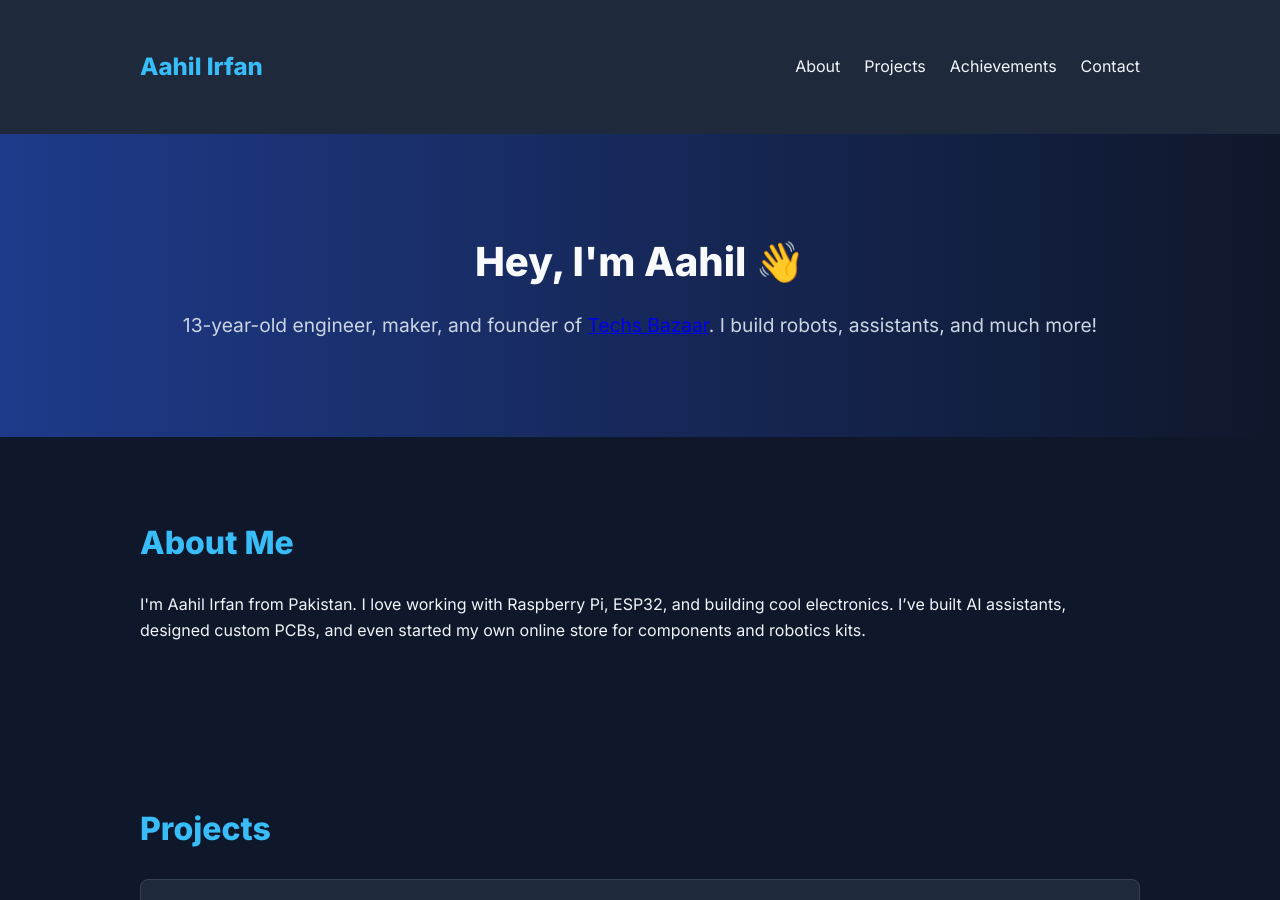
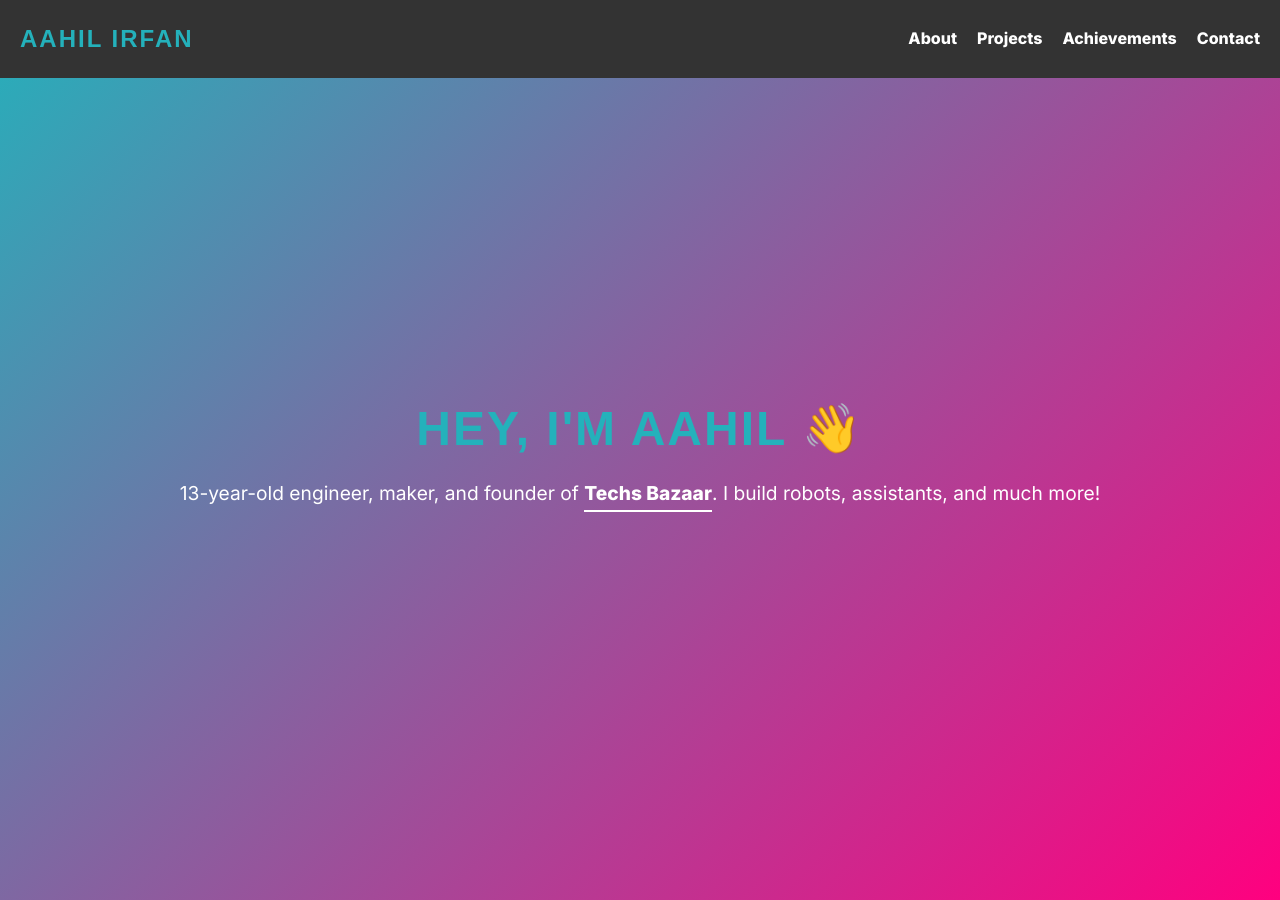
Before and after one commit to Aahil78/Titonic, a Jekyll site: the page built from index.html, in a window 1280 px wide and 900 px high. Built offline with Jekyll 4.4.1, drawn with Linux system fonts in a browser that asks for light colours.

Commit message:
Add sass (style,scss) support

```diff
--- a/_config.yml
+++ b/_config.yml
@@ -1,2 +1,9 @@
 title: "Aahil Irfan | Portfolio"
 description: "Personal portfolio of Aahil Irfan — young engineer, builder, and founder of Techs Bazaar."
+
+sass:
+  sass_dir: _sass
+  style: compressed
+
+plugins:
+  - jekyll-sass-converter
--- a/_layouts/default.html
+++ b/_layouts/default.html
@@ -6,7 +6,7 @@
   <meta name="viewport" content="width=device-width, initial-scale=1" />
   <title>{{ page.title }}</title>
   <meta name="description" content="{{ page.description }}">
-  <link rel="stylesheet" href="/style.css" />
+  <link rel="stylesheet" href="{{ '/assets/css/style.css' | relative_url }}">
   <link href="https://fonts.googleapis.com/css2?family=Inter:wght@400;600;800&display=swap" rel="stylesheet">
 </head>
 
--- /dev/null
+++ b/assets/css/style.css
@@ -0,0 +1,198 @@
+*,
+*::before,
+*::after {
+  margin: 0;
+  padding: 0;
+  box-sizing: border-box;
+}
+
+body {
+  font-family: "Inter", sans-serif;
+  background-color: #121212;
+  color: #ffffff;
+  line-height: 1.6;
+  font-size: 16px;
+  overflow-x: hidden;
+  transition: background-color 0.3s ease, color 0.3s ease;
+}
+
+a {
+  color: #24b1bb;
+  text-decoration: none;
+  transition: color 0.3s ease;
+}
+a:hover {
+  color: #ff007f;
+}
+
+h1, h2, h3, h4 {
+  font-family: "Orbitron", sans-serif;
+  font-weight: 900;
+  text-transform: uppercase;
+  letter-spacing: 2px;
+  color: #24b1bb;
+}
+
+nav {
+  background-color: #333333;
+  padding: 20px;
+  position: fixed;
+  top: 0;
+  left: 0;
+  right: 0;
+  z-index: 1000;
+}
+nav .container {
+  display: flex;
+  justify-content: space-between;
+  align-items: center;
+}
+nav .logo {
+  font-family: "Orbitron", sans-serif;
+  color: #24b1bb;
+  font-size: 24px;
+}
+nav .nav-links {
+  list-style: none;
+  display: flex;
+  gap: 20px;
+}
+nav .nav-links li {
+  display: inline-block;
+}
+nav .nav-links a {
+  color: #ffffff;
+  font-weight: bold;
+  transition: color 0.3s ease;
+  font-size: 16px;
+}
+nav .nav-links a:hover {
+  color: #ff007f;
+}
+
+.hero {
+  height: 100vh;
+  display: flex;
+  justify-content: center;
+  align-items: center;
+  background: linear-gradient(135deg, #24b1bb, #ff007f);
+  color: #ffffff;
+  text-align: center;
+}
+.hero h2 {
+  font-size: 3rem;
+  margin-bottom: 10px;
+}
+.hero p {
+  font-size: 1.2rem;
+}
+.hero a {
+  font-size: 1.2rem;
+  font-weight: bold;
+  color: #ffffff;
+  border-bottom: 2px solid #ffffff;
+  padding-bottom: 5px;
+  transition: color 0.3s ease, border-color 0.3s ease;
+}
+.hero a:hover {
+  color: #24b1bb;
+  border-color: #24b1bb;
+}
+
+.section {
+  padding: 80px 20px;
+  text-align: center;
+}
+.section h2 {
+  margin-bottom: 20px;
+  font-size: 2.5rem;
+  color: #24b1bb;
+}
+.section p {
+  color: #666666;
+  font-size: 1.1rem;
+}
+.section ul {
+  list-style: none;
+  color: #666666;
+  padding: 0;
+  margin-top: 20px;
+}
+.section li {
+  margin: 10px 0;
+  font-size: 1.1rem;
+}
+
+.project {
+  background-color: #333333;
+  padding: 20px;
+  border-radius: 10px;
+  margin-bottom: 20px;
+  box-shadow: 0 4px 10px rgba(0, 0, 0, 0.3);
+  transition: background-color 0.3s ease, transform 0.3s ease;
+}
+.project h3 {
+  font-size: 1.8rem;
+  color: #24b1bb;
+  margin-bottom: 10px;
+}
+.project p {
+  color: #666666;
+  font-size: 1rem;
+}
+.project:hover {
+  background-color: #24b1bb;
+  transform: translateY(-5px);
+}
+.project:hover h3, .project:hover p {
+  color: #fff;
+}
+
+#contact {
+  background-color: #333333;
+  padding: 40px 20px;
+  color: #ffffff;
+}
+#contact p {
+  font-size: 1.2rem;
+}
+#contact a {
+  font-size: 1.2rem;
+  color: #24b1bb;
+  font-weight: bold;
+  border-bottom: 2px solid #24b1bb;
+  padding-bottom: 5px;
+  transition: color 0.3s ease, border-color 0.3s ease;
+}
+#contact a:hover {
+  color: #ff007f;
+  border-color: #ff007f;
+}
+
+footer {
+  background-color: #333333;
+  padding: 20px;
+  text-align: center;
+  color: #666666;
+}
+footer p {
+  font-size: 1rem;
+}
+
+@media (max-width: 768px) {
+  .container {
+    flex-direction: column;
+  }
+  .nav-links {
+    flex-direction: column;
+    gap: 10px;
+  }
+  .hero h2 {
+    font-size: 2.5rem;
+  }
+  .hero p {
+    font-size: 1.1rem;
+  }
+}
+
+/*# sourceMappingURL=style.css.map */
--- a/style.css
+++ /dev/null
@@ -1,131 +0,0 @@
-
-/* Base reset */
-* {
-  margin: 0;
-  padding: 0;
-  box-sizing: border-box;
-}
-
-body {
-  font-family: 'Inter', sans-serif;
-  background-color: #0f172a;
-  color: #f8fafc;
-  line-height: 1.6;
-}
-
-/* Container */
-.container {
-  width: 90%;
-  max-width: 1000px;
-  margin: 0 auto;
-  padding: 2rem 0;
-}
-
-/* Navigation */
-nav {
-  background-color: #1e293b;
-  padding: 1rem 0;
-  box-shadow: 0 2px 5px rgba(0,0,0,0.2);
-}
-
-nav .container {
-  display: flex;
-  justify-content: space-between;
-  align-items: center;
-}
-
-nav .logo {
-  color: #38bdf8;
-  font-weight: 800;
-  font-size: 1.5rem;
-}
-
-.nav-links {
-  list-style: none;
-  display: flex;
-  gap: 1.5rem;
-}
-
-.nav-links a {
-  color: #f1f5f9;
-  text-decoration: none;
-  font-weight: 500;
-  transition: color 0.3s ease;
-}
-
-.nav-links a:hover {
-  color: #38bdf8;
-}
-
-/* Hero section */
-.hero {
-  background: linear-gradient(to right, #1e3a8a, #0f172a);
-  padding: 4rem 0;
-  text-align: center;
-}
-
-.hero h2 {
-  font-size: 2.5rem;
-  color: #f8fafc;
-  margin-bottom: 1rem;
-}
-
-.hero p {
-  font-size: 1.2rem;
-  color: #cbd5e1;
-}
-
-/* Section styles */
-.section {
-  padding: 3rem 0;
-}
-
-.section h2 {
-  font-size: 2rem;
-  color: #38bdf8;
-  margin-bottom: 1.5rem;
-}
-
-.section p, .section li {
-  font-size: 1rem;
-  color: #f1f5f9;
-}
-
-.project {
-  background-color: #1e293b;
-  padding: 1rem;
-  margin-bottom: 1rem;
-  border-radius: 8px;
-  border: 1px solid #334155;
-}
-
-.project h3 {
-  margin-bottom: 0.5rem;
-  color: #93c5fd;
-}
-
-/* Achievements list */
-ul {
-  list-style-type: disc;
-  padding-left: 1.5rem;
-}
-
-/* Contact */
-#contact a {
-  color: #38bdf8;
-  font-weight: 500;
-  text-decoration: none;
-}
-
-#contact a:hover {
-  text-decoration: underline;
-}
-
-/* Footer */
-footer {
-  padding: 2rem 0;
-  text-align: center;
-  background-color: #1e293b;
-  color: #94a3b8;
-  font-size: 0.9rem;
-}
```
Also changed, not shown: _sass/style.scss (added, +232 -0 lines), tonic-starter.gemspec, 1 other file.
